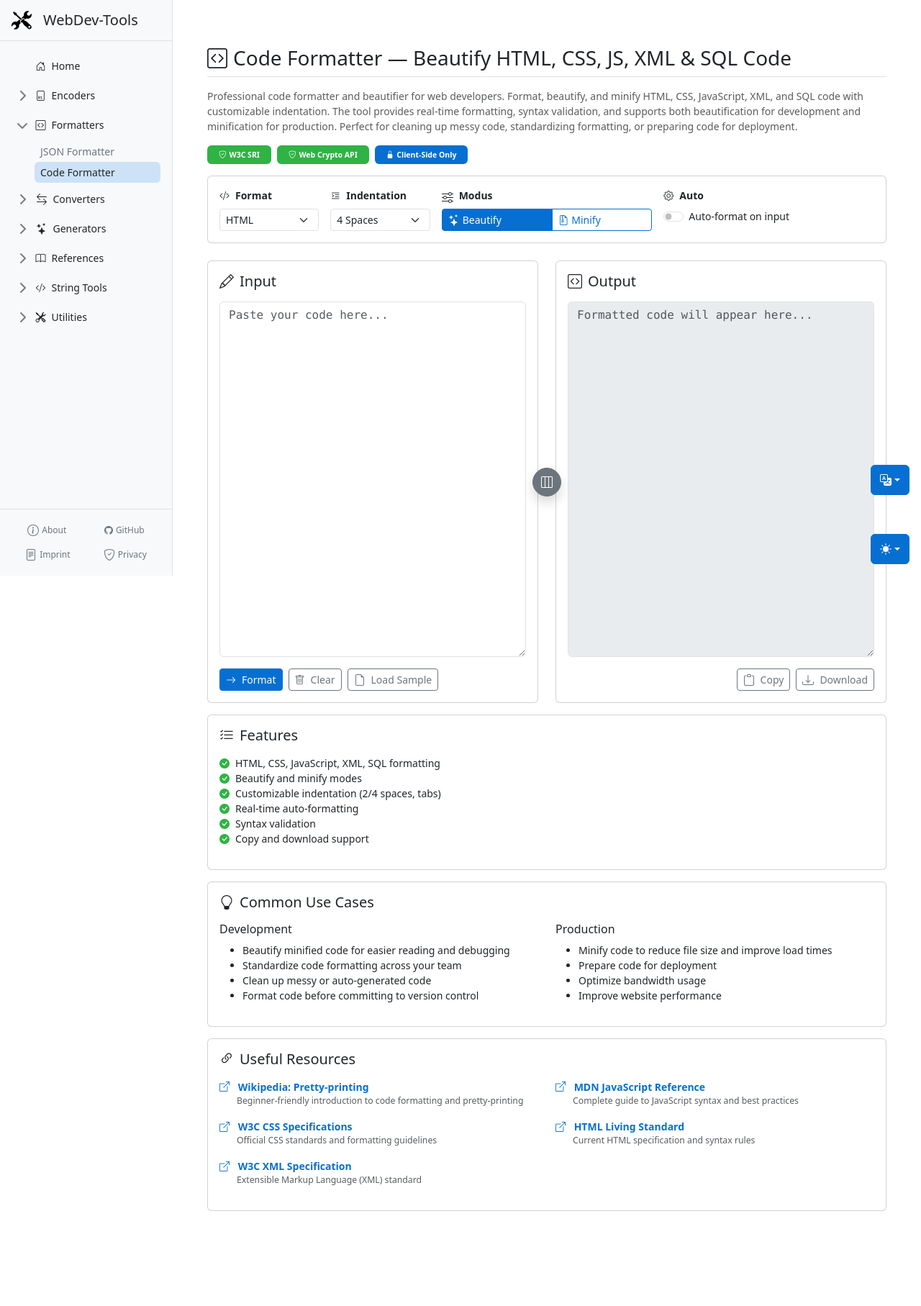
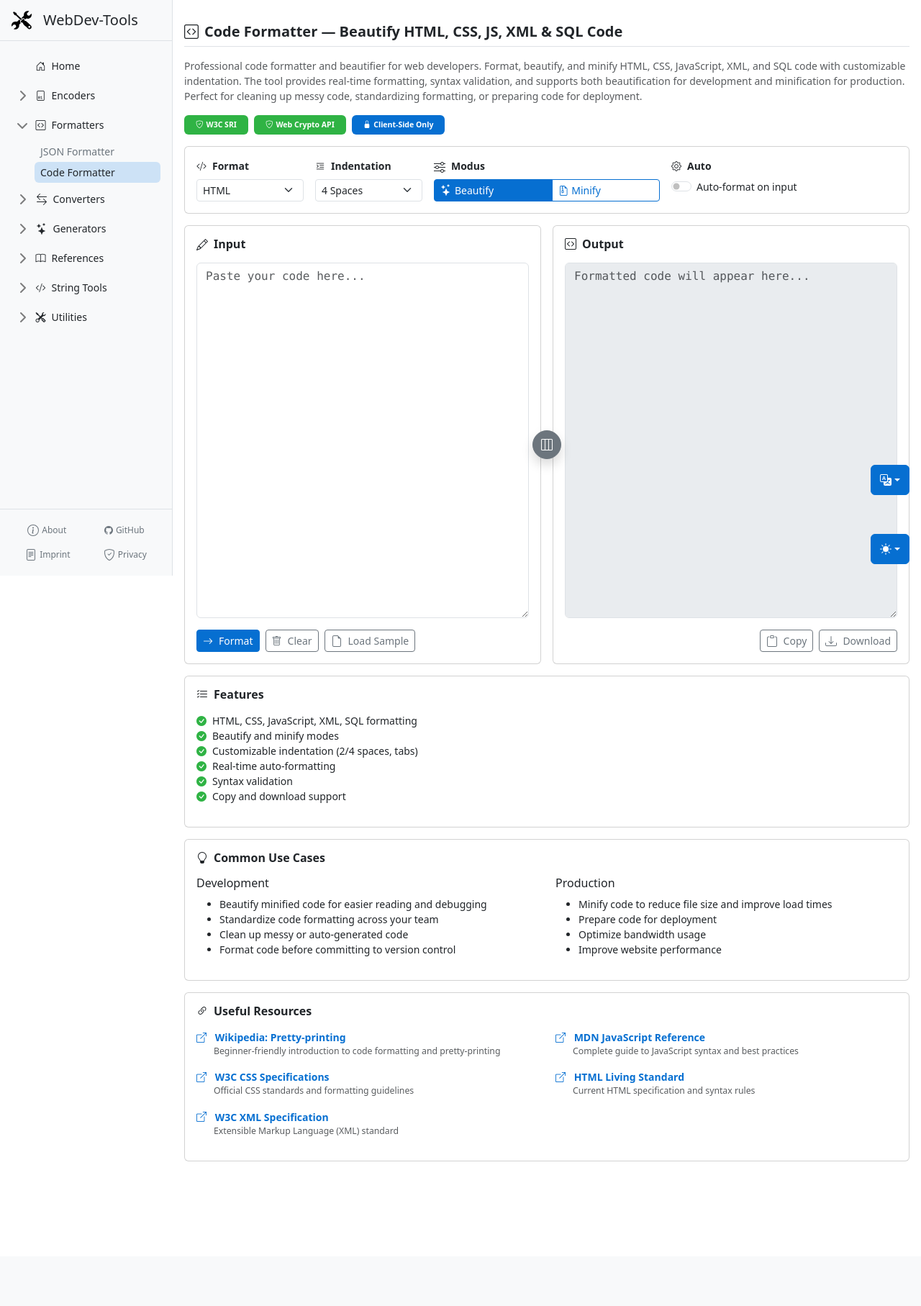
Before and after one commit to RamonKaes/WebDev-Tools, a PHP site: page /code-formatter/index.php in a window 1280 px wide. Shown: the whole page at 72% size. After the commit the page ends 1614 px from the top, so only its background shows below. Run offline with PHP 8.4, Linux system fonts and the light colour scheme; some libraries are stand-ins or nearby versions.

Commit message:
refactor: reduce heading sizes and spacing for compact UI
Tool base template (tool-base.php):
- Reduce main content padding: p-4/p-md-5 -> p-2/p-md-3
- H1 tool title: .h3 -> .h5.fw-semibold (visually smaller)
- H2 section titles: .h5 -> .h6.fw-semibold (features, resources, additional sections)

All 18 tool JS files (excl. SRI generator):
- Card section headings: h2.h5 -> p.h6.fw-semibold
- Grid gaps: g-4 -> g-3 for tighter layout
- Consistent heading hierarchy across all tools

```diff
--- a/assets/js/tools/base64EncoderDecoderTool.js
+++ b/assets/js/tools/base64EncoderDecoderTool.js
@@ -29,13 +29,13 @@
 
     open: function (container) {
       container.innerHTML = `
-      <div class="row g-4" id="mainRow">
+      <div class="row g-3" id="mainRow">
         <div class="col-12 position-relative" id="inputOutputWrapper">
-          <div class="row g-4">
+          <div class="row g-3">
             <div class="col-12 col-lg-6">
               <div class="card h-100">
                 <div class="card-body">
-                  <h2 class="h5 card-title mb-3"><i class="bi bi-pencil me-2"></i>${t('tools.base64EncoderDecoder.input_title')}</h2>
+                  <p class="h6 fw-semibold card-title mb-3"><i class="bi bi-pencil me-2"></i>${t('tools.base64EncoderDecoder.input_title')}</p>
 
                   <div class="btn-group btn-group-sm mb-3 w-100" role="group">
                     <input type="radio" class="btn-check" name="mode" id="modeEncode" autocomplete="off" checked>
@@ -87,7 +87,7 @@
           <div class="col-12 col-lg-6">
             <div class="card h-100">
               <div class="card-body">
-                <h2 class="h5 card-title mb-3"><i class="bi bi-code-square me-2"></i>${t('tools.base64EncoderDecoder.output_title')}</h2>
+                <p class="h6 fw-semibold card-title mb-3"><i class="bi bi-code-square me-2"></i>${t('tools.base64EncoderDecoder.output_title')}</p>
 
                 <div id="imagePreviewContainer" class="d-none mb-3">
                   <div class="border rounded p-3 bg-light text-center overflow-auto image-preview-box">
--- a/assets/js/tools/characterReferenceTool.js
+++ b/assets/js/tools/characterReferenceTool.js
@@ -155,7 +155,7 @@
     if (!container) return;
 
     container.innerHTML = `
-    <div class="row g-4">
+    <div class="row g-3">
       <!-- Controls -->
       <div class="col-12">
         <div class="card shadow-sm">
@@ -230,7 +230,7 @@
       <div class="col-12">
         <div class="card shadow-sm">
           <div class="card-header bg-primary text-white">
-            <h5 class="mb-0">${t('tableTitle')}</h5>
+            <h2 class="h6 fw-semibold mb-0">${t('tableTitle')}</h5>
             <small id="charCount"></small>
           </div>
           <div class="card-body p-0">
--- a/assets/js/tools/codeFormatterTool.js
+++ b/assets/js/tools/codeFormatterTool.js
@@ -360,7 +360,7 @@
       };
 
       container.innerHTML = `
-      <div class="row g-4" id="mainRow">
+      <div class="row g-3" id="mainRow">
         <!-- Configuration Card -->
         <div class="col-12">
           <div class="card">
@@ -422,11 +422,11 @@
 
         <!-- Input/Output with Toggle Button -->
         <div class="col-12 position-relative" id="inputOutputWrapper">
-          <div class="row g-4">
+          <div class="row g-3">
             <div class="col-12 col-lg-6">
               <div class="card h-100">
                 <div class="card-body">
-                  <h2 class="h5 card-title mb-3"><i class="bi bi-pencil me-2"></i>${t('tools.codeFormatterTool.input_title')}</h2>
+                  <p class="h6 fw-semibold card-title mb-3"><i class="bi bi-pencil me-2"></i>${t('tools.codeFormatterTool.input_title')}</p>
 
                   <textarea class="form-control font-monospace mb-3" id="inputCode" rows="20" placeholder="${t('tools.codeFormatterTool.inputPlaceholder')}"></textarea>
 
@@ -442,7 +442,7 @@
             <div class="col-12 col-lg-6">
               <div class="card h-100">
                 <div class="card-body">
-                  <h2 class="h5 card-title mb-3"><i class="bi bi-code-square me-2"></i>${t('tools.codeFormatterTool.output_title')}</h2>
+                  <p class="h6 fw-semibold card-title mb-3"><i class="bi bi-code-square me-2"></i>${t('tools.codeFormatterTool.output_title')}</p>
 
                   <textarea class="form-control bg-body-secondary font-monospace mb-3" id="outputCode" rows="20" readonly placeholder="${t('tools.codeFormatterTool.outputPlaceholder')}"></textarea>
 
--- a/assets/js/tools/hashGeneratorTool.js
+++ b/assets/js/tools/hashGeneratorTool.js
@@ -234,7 +234,7 @@
         container.innerHTML = '';
         // Main content
         const row = document.createElement('div');
-        row.className = 'row g-4';
+        row.className = 'row g-3';
 
         // Mode Selector & Settings Card (combined)
         const modeCol = document.createElement('div');
@@ -292,7 +292,7 @@
         inputOutputWrapper.className = 'col-12 position-relative';
         inputOutputWrapper.id = 'inputOutputWrapper';
         inputOutputWrapper.innerHTML = `
-          <div class="row g-4">
+          <div class="row g-3">
             <div class="col-12 col-lg-6">
               <div id="inputCard"></div>
             </div>
--- a/assets/js/tools/jsonFormatterValidatorTool.js
+++ b/assets/js/tools/jsonFormatterValidatorTool.js
@@ -162,13 +162,13 @@
 
       // Render UI
   container.innerHTML = `
-      <div class="row g-4" id="mainRow">
+      <div class="row g-3" id="mainRow">
         <div class="col-12 position-relative" id="inputOutputWrapper">
-          <div class="row g-4">
+          <div class="row g-3">
             <div class="col-12 col-lg-6">
               <div class="card h-100">
                 <div class="card-body">
-                  <h2 class="h5 card-title mb-3"><i class="bi bi-pencil me-2"></i>${t('tools.jsonFormatterValidator.input_title')}</h2>
+                  <p class="h6 fw-semibold card-title mb-3"><i class="bi bi-pencil me-2"></i>${t('tools.jsonFormatterValidator.input_title')}</p>
                   <div class="drag-drop-area mb-3" id="dropArea">
                     <i class="bi bi-cloud-arrow-up fs-1 text-muted"></i>
                     <p class="mb-0">${t('tools.jsonFormatterValidator.drag_drop_hint')}</p>
@@ -198,7 +198,7 @@
             <div class="col-12 col-lg-6">
               <div class="card h-100">
                 <div class="card-body">
-                  <h2 class="h5 card-title mb-3"><i class="bi bi-code-square me-2"></i>${t('tools.jsonFormatterValidator.output_title')}</h2>
+                  <p class="h6 fw-semibold card-title mb-3"><i class="bi bi-code-square me-2"></i>${t('tools.jsonFormatterValidator.output_title')}</p>
 
                   <div class="btn-group btn-group-sm mb-3 w-100" role="group">
                     <input type="radio" class="btn-check" name="viewMode" id="viewText" autocomplete="off" checked>
@@ -237,7 +237,7 @@
         <div class="col-12">
           <div class="card">
             <div class="card-body">
-              <h2 class="h5 card-title mb-3"><i class="bi bi-info-circle me-2"></i>${t('tools.jsonFormatterValidator.status_title')}</h2>
+              <p class="h6 fw-semibold card-title mb-3"><i class="bi bi-info-circle me-2"></i>${t('tools.jsonFormatterValidator.status_title')}</p>
               <div id="statusOutput"><p class="text-muted mb-0">${t('tools.jsonFormatterValidator.status_initial')}</p></div>
             </div>
           </div>
@@ -248,7 +248,7 @@
             <div class="card-body">
               <div class="row">
                 <div class="col-md-6">
-                  <h2 class="h5 mb-2">${t('tools.jsonFormatterValidator.path_extractor_title')}</h2>
+                  <p class="h6 fw-semibold mb-2">${t('tools.jsonFormatterValidator.path_extractor_title')}</p>
                   <div class="input-group input-group-sm mb-2">
                     <input type="text" class="form-control font-monospace" id="jsonPath" placeholder="${t('tools.jsonFormatterValidator.path_placeholder')}">
                     <button class="btn btn-outline-primary btn-sm" id="extractPathBtn">${t('tools.jsonFormatterValidator.btn_extract')}</button>
@@ -257,7 +257,7 @@
                 </div>
 
                 <div class="col-md-6">
-                  <h2 class="h5 mb-2">${t('tools.jsonFormatterValidator.escape_title')}</h2>
+                  <p class="h6 fw-semibold mb-2">${t('tools.jsonFormatterValidator.escape_title')}</p>
                   <div class="d-flex gap-2 mb-2">
                     <button class="btn btn-sm btn-outline-primary" id="escapeBtn">${t('tools.jsonFormatterValidator.btn_escape')}</button>
                     <button class="btn btn-sm btn-outline-primary" id="unescapeBtn">${t('tools.jsonFormatterValidator.btn_unescape')}</button>
--- a/assets/js/tools/loremIpsumTool.js
+++ b/assets/js/tools/loremIpsumTool.js
@@ -105,7 +105,7 @@
 
         // Main content
         const row = document.createElement('div');
-        row.className = 'row g-4';
+        row.className = 'row g-3';
 
         // Generator Card
         const generatorCol = document.createElement('div');
@@ -113,7 +113,7 @@
         generatorCol.innerHTML = `
           <div class="card">
             <div class="card-body">
-              <h2 class="card-title h5 mb-3"><i class="bi bi-gear me-2"></i>${t('tools.loremIpsumTool.optionsTitle')}</h2>
+              <h2 class="card-title h6 fw-semibold mb-3"><i class="bi bi-gear me-2"></i>${t('tools.loremIpsumTool.optionsTitle')}</h2>
 
               <div class="row">
                 <div class="col-sm-4">
@@ -159,7 +159,7 @@
         outputCol.innerHTML = `
           <div class="card">
             <div class="card-body">
-              <h2 class="card-title h5 mb-3"><i class="bi bi-file-text me-2"></i>${t('tools.loremIpsumTool.outputTitle')}</h2>
+              <h2 class="card-title h6 fw-semibold mb-3"><i class="bi bi-file-text me-2"></i>${t('tools.loremIpsumTool.outputTitle')}</h2>
               <div class="mb-3">
                 <textarea class="form-control bg-body-secondary font-monospace" id="loremOutput" rows="12" readonly placeholder="${t('tools.loremIpsumTool.outputPlaceholder')}"></textarea>
               </div>
--- a/assets/js/tools/passwordGeneratorTool.js
+++ b/assets/js/tools/passwordGeneratorTool.js
@@ -69,7 +69,7 @@
 
         // Main content
         const row = document.createElement('div');
-        row.className = 'row g-4';
+        row.className = 'row g-3';
 
         // Mode Selector Card
         const modeCol = document.createElement('div');
--- a/assets/js/tools/urlEncoderDecoderTool.js
+++ b/assets/js/tools/urlEncoderDecoderTool.js
@@ -54,11 +54,11 @@
       };
 
       container.innerHTML = `
-      <div class="row g-4">
+      <div class="row g-3">
         <div class="col-12 col-lg-6">
           <div class="card h-100">
             <div class="card-body">
-              <h2 class="h5 card-title mb-3"><i class="bi bi-pencil me-2"></i>${t('tools.urlEncoderDecoder.input_title')}</h2>
+              <p class="h6 fw-semibold card-title mb-3"><i class="bi bi-pencil me-2"></i>${t('tools.urlEncoderDecoder.input_title')}</p>
 
               <div class="btn-group btn-group-sm mb-3 w-100" role="group">
                 <input type="radio" class="btn-check" name="mode" id="modeEncode" autocomplete="off" checked>
@@ -120,7 +120,7 @@
         <div class="col-12 col-lg-6">
           <div class="card h-100">
             <div class="card-body">
-              <h2 class="h5 card-title mb-3"><i class="bi bi-code-square me-2"></i>${t('tools.urlEncoderDecoder.output_title')}</h2>
+              <p class="h6 fw-semibold card-title mb-3"><i class="bi bi-code-square me-2"></i>${t('tools.urlEncoderDecoder.output_title')}</p>
 
               <textarea class="form-control bg-body-secondary font-monospace mb-3" id="output" rows="10" placeholder="${t('tools.urlEncoderDecoder.encode_output_placeholder')}"></textarea>
 
@@ -139,7 +139,7 @@
         <div class="col-12">
           <div class="card">
             <div class="card-body">
-              <h2 class="h5 card-title mb-3"><i class="bi bi-diagram-3 me-2"></i>${t('tools.urlEncoderDecoder.parser_title')}</h2>
+              <p class="h6 fw-semibold card-title mb-3"><i class="bi bi-diagram-3 me-2"></i>${t('tools.urlEncoderDecoder.parser_title')}</p>
 
               <div class="input-group mb-3">
                 <input type="text" class="form-control font-monospace" id="parseInput" placeholder="${t('tools.urlEncoderDecoder.parser_placeholder')}">
--- a/assets/js/tools/uuidGeneratorTool.js
+++ b/assets/js/tools/uuidGeneratorTool.js
@@ -26,11 +26,11 @@
       };
 
       container.innerHTML = `
-      <div class="row g-4">
+      <div class="row g-3">
         <div class="col-12 col-lg-6">
           <div class="card h-100">
             <div class="card-body">
-              <h2 class="h5 card-title mb-3"><i class="bi bi-shuffle me-2"></i>${t('tools.uuidGeneratorTool.single_title')}</h2>
+              <p class="h6 fw-semibold card-title mb-3"><i class="bi bi-shuffle me-2"></i>${t('tools.uuidGeneratorTool.single_title')}</p>
 
               <div class="mb-3">
                 <label for="uuidVersion" class="form-label">${t('tools.uuidGeneratorTool.version_label')}</label>
@@ -78,7 +78,7 @@
         <div class="col-12 col-lg-6">
           <div class="card h-100">
             <div class="card-body">
-              <h2 class="h5 card-title mb-3"><i class="bi bi-list-ul me-2"></i>${t('tools.uuidGeneratorTool.bulk_title')}</h2>
+              <p class="h6 fw-semibold card-title mb-3"><i class="bi bi-list-ul me-2"></i>${t('tools.uuidGeneratorTool.bulk_title')}</p>
 
               <div class="mb-3">
                 <label for="bulkCount" class="form-label">${t('tools.uuidGeneratorTool.bulk_count_label')}</label>
--- a/partials/tool-base.php
+++ b/partials/tool-base.php
@@ -57,7 +57,7 @@ include __DIR__ . '/head.php';
   <div class="d-flex flex-grow-1 position-relative">
     <div class="left-sidebar-spacer"></div>
 
-    <main class="flex-grow-1 p-4 p-md-5 bg-body" id="main-content">
+    <main class="flex-grow-1 p-2 p-md-3 bg-body" id="main-content">
 
     <?php
     // Use page_title for H1 heading (SEO-optimized), title is for navigation only
@@ -70,7 +70,7 @@ include __DIR__ . '/head.php';
         ?>
     <div class="tool-container-inner mx-auto" id="tool-header">
       <div class="d-flex justify-content-between flex-wrap flex-md-nowrap align-items-center pt-3 pb-2 mb-3 border-bottom">
-        <h1 class="h3 mb-0 d-flex align-items-center" data-toc-title="<?= htmlspecialchars($toolNavTitle, ENT_QUOTES | ENT_SUBSTITUTE, 'UTF-8') ?>">
+        <h1 class="h5 fw-semibold mb-0 d-flex align-items-center" data-toc-title="<?= htmlspecialchars($toolNavTitle, ENT_QUOTES | ENT_SUBSTITUTE, 'UTF-8') ?>">
           <i class="bi <?= htmlspecialchars($toolIcon, ENT_QUOTES | ENT_SUBSTITUTE, 'UTF-8') ?> me-2"></i><span><?= htmlspecialchars($toolH1Title, ENT_QUOTES | ENT_SUBSTITUTE, 'UTF-8') ?></span>
         </h1>
       </div>
@@ -213,7 +213,7 @@ include __DIR__ . '/head.php';
     <div class="tool-container-inner mx-auto mt-3">
       <div class="card">
         <div class="card-body">
-          <h2 class="h5 card-title mb-3">
+          <h2 class="h6 fw-semibold card-title mb-3">
             <i class="bi bi-list-check me-2"></i><?= htmlspecialchars($featuresTitle, ENT_QUOTES | ENT_SUBSTITUTE, 'UTF-8') ?>
           </h2>
             <?= $featuresContent ?>
@@ -267,7 +267,7 @@ include __DIR__ . '/head.php';
     <div class="tool-container-inner mx-auto mt-3">
       <div class="card">
         <div class="card-body">
-          <h2 class="h5 card-title mb-3">
+          <h2 class="h6 fw-semibold card-title mb-3">
             <i class="bi bi-<?= htmlspecialchars($icon, ENT_QUOTES | ENT_SUBSTITUTE, 'UTF-8') ?> me-2"></i><?= htmlspecialchars($section['title'], ENT_QUOTES | ENT_SUBSTITUTE, 'UTF-8') ?>
           </h2>
                 <?= $section['content'] ?>
@@ -295,7 +295,7 @@ include __DIR__ . '/head.php';
     <div class="tool-container-inner mx-auto mt-3">
       <div class="card">
         <div class="card-body">
-          <h2 class="h5 card-title mb-3">
+          <h2 class="h6 fw-semibold card-title mb-3">
             <i class="bi bi-link-45deg me-2"></i><?= htmlspecialchars($resourcesSectionTitle, ENT_QUOTES | ENT_SUBSTITUTE, 'UTF-8') ?>
           </h2>
           <div class="row">
```
Also changed, not shown: assets/js/tools/aspectRatioCalculatorTool.js (+11 -11 lines), assets/js/tools/dataConverterTool.js (+4 -4 lines), assets/js/tools/htmlEntityTool.js (+6 -6 lines), assets/js/tools/jwtDecoderTool.js (+4 -4 lines), assets/js/tools/punycodeConverterTool.js (+6 -6 lines), assets/js/tools/pxToRemConverterTool.js (+1 -1 lines), assets/js/tools/qrCodeGeneratorTool.js (+5 -5 lines), assets/js/tools/regexTesterTool.js (+8 -8 lines), assets/js/tools/stringEscaperTool.js (+4 -4 lines).
